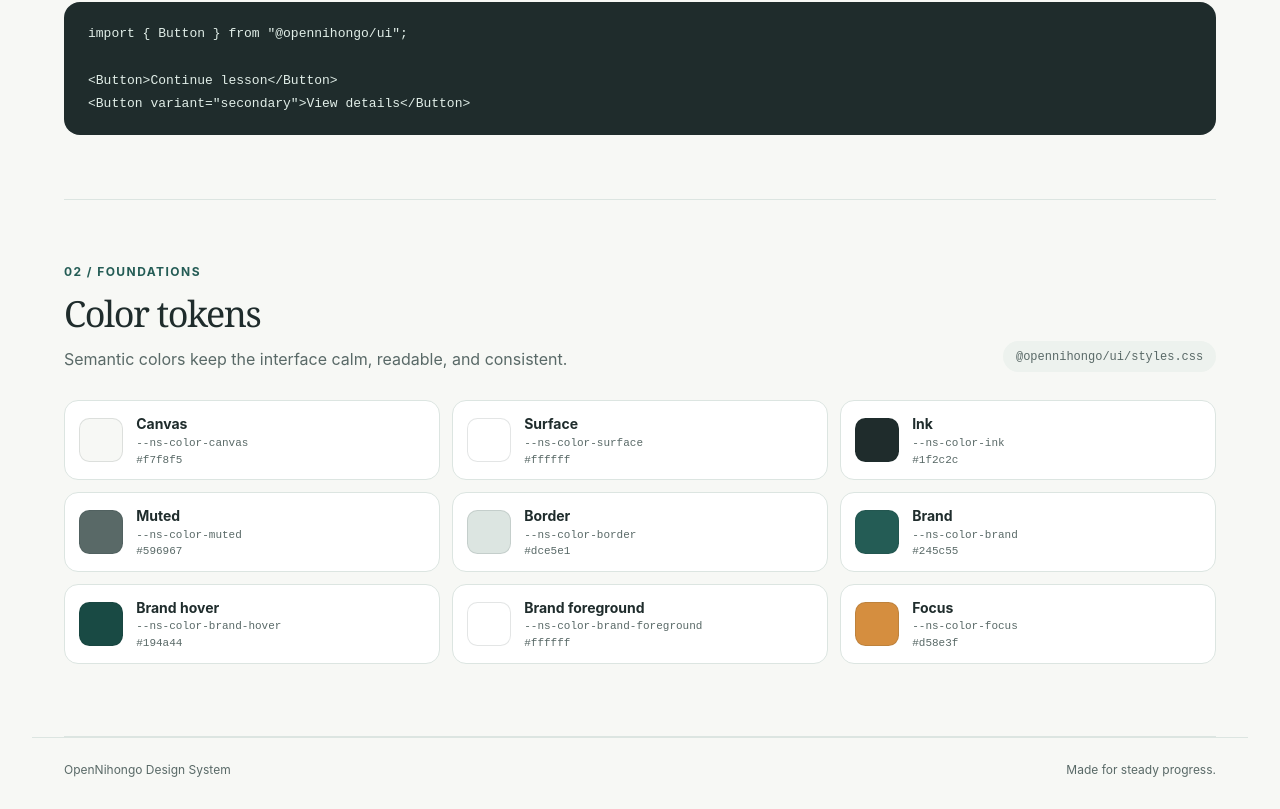
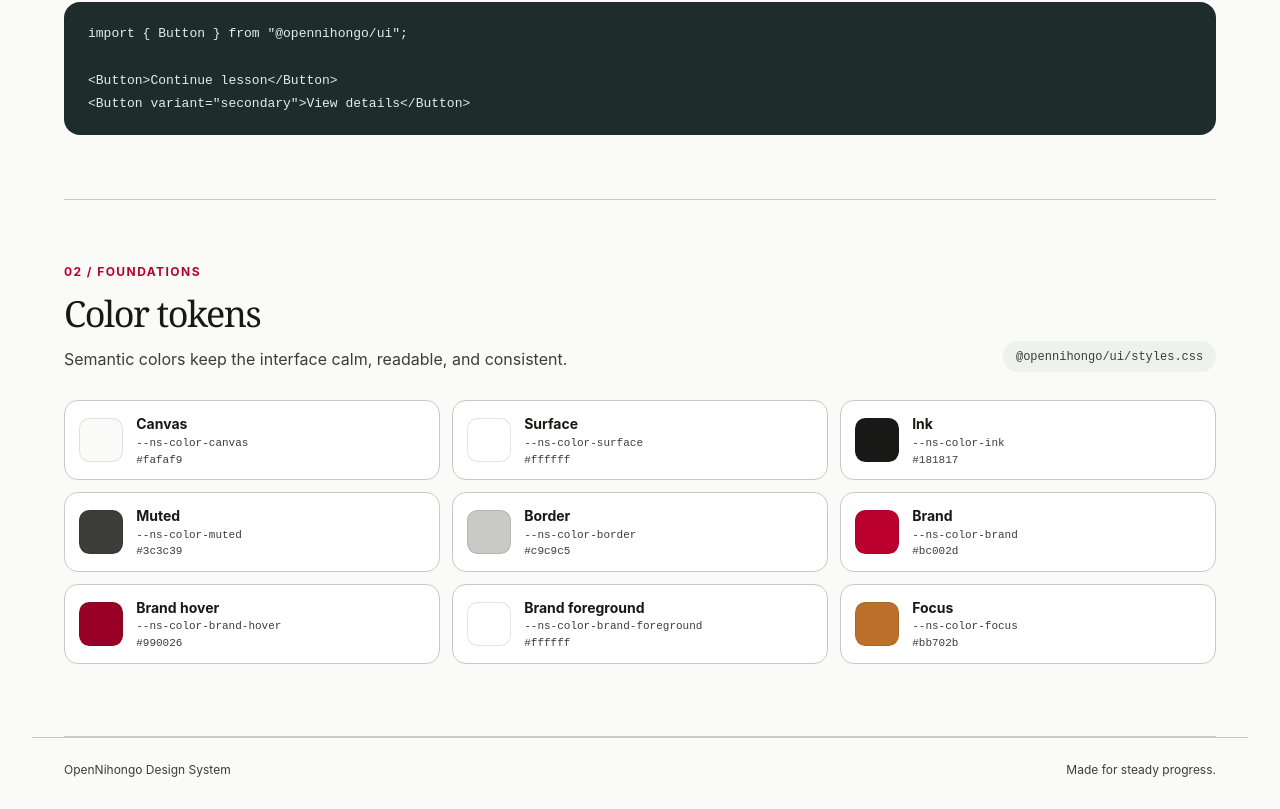
Before and after one commit to rafaself/opennihongo, a React (Vite) app in the folder apps/ui-gallery/: page / in a window 1280 px wide. Shown: the part 1008-1817 px from the top of the page. Built offline with nearby package versions, Linux system fonts and the light colour scheme.

Commit message:
feat(ui): map semantic colors for light theme (#23)

```diff
--- a/apps/ui-gallery/src/pages/HomePage.tsx
+++ b/apps/ui-gallery/src/pages/HomePage.tsx
@@ -1,19 +1,19 @@
 import { Button } from "@opennihongo/ui";
 
 const colorTokens = [
-  { name: "Canvas", token: "--ns-color-canvas", value: "#f7f8f5" },
+  { name: "Canvas", token: "--ns-color-canvas", value: "#fafaf9" },
   { name: "Surface", token: "--ns-color-surface", value: "#ffffff" },
-  { name: "Ink", token: "--ns-color-ink", value: "#1f2c2c" },
-  { name: "Muted", token: "--ns-color-muted", value: "#596967" },
-  { name: "Border", token: "--ns-color-border", value: "#dce5e1" },
-  { name: "Brand", token: "--ns-color-brand", value: "#245c55" },
-  { name: "Brand hover", token: "--ns-color-brand-hover", value: "#194a44" },
+  { name: "Ink", token: "--ns-color-ink", value: "#181817" },
+  { name: "Muted", token: "--ns-color-muted", value: "#3c3c39" },
+  { name: "Border", token: "--ns-color-border", value: "#c9c9c5" },
+  { name: "Brand", token: "--ns-color-brand", value: "#bc002d" },
+  { name: "Brand hover", token: "--ns-color-brand-hover", value: "#990026" },
   {
     name: "Brand foreground",
     token: "--ns-color-brand-foreground",
     value: "#ffffff",
   },
-  { name: "Focus", token: "--ns-color-focus", value: "#d58e3f" },
+  { name: "Focus", token: "--ns-color-focus", value: "#bb702b" },
 ];
 
 export function HomePage() {
--- a/packages/ui/src/tokens.css
+++ b/packages/ui/src/tokens.css
@@ -77,17 +77,53 @@
 :root,
 [data-theme="light"] {
   color-scheme: light;
-  --ns-color-canvas: var(--ns-primitive-color-neutral-50);
+
+  /* Surfaces use warm Sumi neutrals with white reserved for raised content. */
+  --ns-color-canvas: var(--ns-primitive-color-sumi-50);
   --ns-color-surface: var(--ns-primitive-color-neutral-0);
-  --ns-color-ink: var(--ns-primitive-color-neutral-900);
-  --ns-color-muted: var(--ns-primitive-color-neutral-700);
-  --ns-color-border: var(--ns-primitive-color-neutral-200);
-  --ns-color-brand: var(--ns-primitive-color-teal-700);
-  --ns-color-brand-hover: var(--ns-primitive-color-teal-800);
-  --ns-color-brand-foreground: var(--ns-primitive-color-neutral-0);
-  --ns-color-focus: var(--ns-primitive-color-amber-500);
-  --ns-color-selection: var(--ns-primitive-color-teal-100);
-  --ns-color-selection-foreground: var(--ns-primitive-color-neutral-900);
+  --ns-color-surface-subtle: var(--ns-primitive-color-sumi-100);
+  --ns-color-surface-raised: var(--ns-primitive-color-neutral-0);
+
+  /* Text and borders use the Sumi scale to keep the light UI warm and legible. */
+  --ns-color-text-primary: var(--ns-primitive-color-sumi-900);
+  --ns-color-text-secondary: var(--ns-primitive-color-sumi-700);
+  --ns-color-text-tertiary: var(--ns-primitive-color-sumi-600);
+  --ns-color-text-inverse: var(--ns-primitive-color-neutral-0);
+  --ns-color-ink: var(--ns-color-text-primary);
+  --ns-color-muted: var(--ns-color-text-secondary);
+  --ns-color-border-subtle: var(--ns-primitive-color-sumi-100);
+  --ns-color-border: var(--ns-primitive-color-sumi-300);
+  --ns-color-border-strong: var(--ns-primitive-color-sumi-500);
+
+  /* Hinomaru red is the shared brand and primary-action color. */
+  --ns-color-action-primary: var(--ns-primitive-color-hinomaru-600);
+  --ns-color-action-primary-hover: var(--ns-primitive-color-hinomaru-700);
+  --ns-color-action-primary-foreground: var(--ns-primitive-color-neutral-0);
+  --ns-color-brand: var(--ns-color-action-primary);
+  --ns-color-brand-hover: var(--ns-color-action-primary-hover);
+  --ns-color-brand-foreground: var(--ns-color-action-primary-foreground);
+  --ns-color-focus: var(--ns-primitive-color-amber-600);
+  --ns-color-selection: var(--ns-primitive-color-hinomaru-50);
+  --ns-color-selection-foreground: var(--ns-color-text-primary);
+
+  /* Feedback communicates status without assigning every role to brand red. */
+  --ns-color-feedback-success: var(--ns-primitive-color-green-700);
+  --ns-color-feedback-success-surface: var(--ns-primitive-color-green-50);
+  --ns-color-feedback-warning: var(--ns-primitive-color-amber-700);
+  --ns-color-feedback-warning-surface: var(--ns-primitive-color-amber-50);
+  --ns-color-feedback-info: var(--ns-primitive-color-blue-700);
+  --ns-color-feedback-info-surface: var(--ns-primitive-color-blue-50);
+  --ns-color-feedback-danger: var(--ns-primitive-color-hinomaru-700);
+  --ns-color-feedback-danger-surface: var(--ns-primitive-color-hinomaru-50);
+
+  /* Reward roles reuse the restrained XP, streak, and achievement accents. */
+  --ns-color-reward-xp: var(--ns-primitive-color-amber-700);
+  --ns-color-reward-xp-surface: var(--ns-primitive-color-amber-50);
+  --ns-color-reward-streak: var(--ns-primitive-color-orange-700);
+  --ns-color-reward-streak-surface: var(--ns-primitive-color-orange-50);
+  --ns-color-reward-achievement: var(--ns-primitive-color-indigo-700);
+  --ns-color-reward-achievement-surface: var(--ns-primitive-color-indigo-50);
+
   --ns-font-sans: var(--ns-primitive-font-family-sans);
 }
 
```
Also changed, not shown: 1 other file (tests, documents, lock files or other folders).
